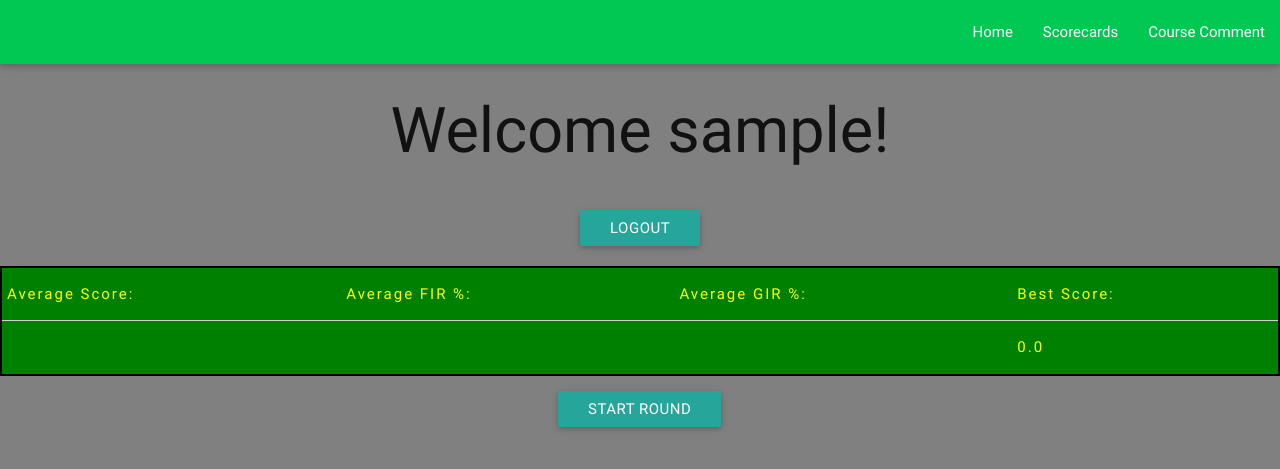
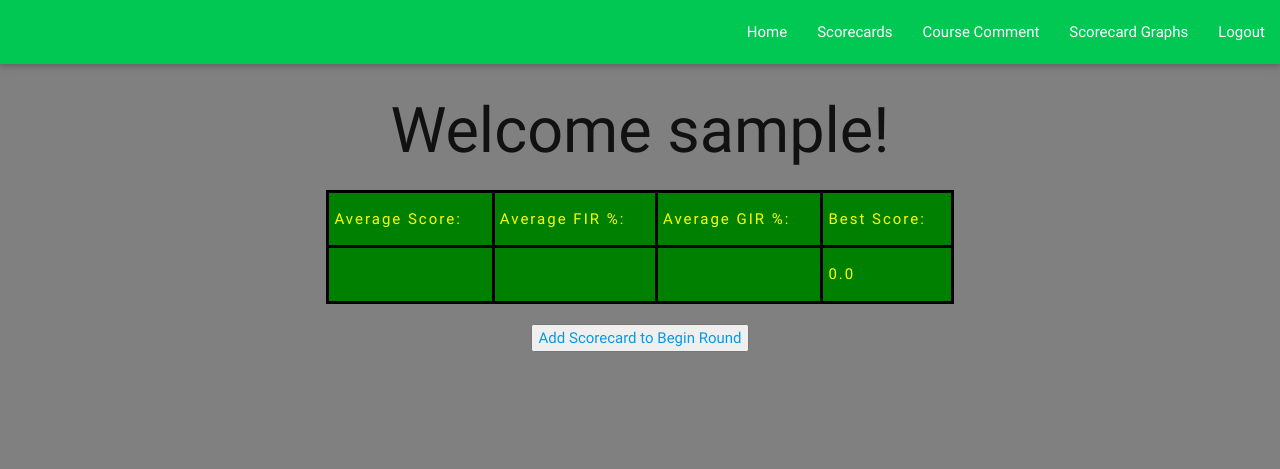
Before and after one commit to pnitto/Golf_Project, a Django app: a page that uses app/golf_project/golf_app/views.py in a window 1280 px wide. Shown: the top 469 px of the page. Run offline with Django 3.2, Linux system fonts and the light colour scheme; the visitor is signed in with stand-in values (Sample User, id 1); data that the repository does not hold is empty; parts of the project's set-up code (start-up, migrations or seed data) failed here and were passed over; some libraries are stand-ins or nearby versions.

Commit message:
fixed displays for gir and fir

```diff
--- a/app/golf_project/golf_app/static/css/style.css
+++ b/app/golf_project/golf_app/static/css/style.css
@@ -9,21 +9,26 @@
 .icon-block {
   padding: 0 15px;
 }
+
 .icon-block .material-icons {
 	font-size: inherit;
 }
 
+
 table.bordered {
-    background-color : green;
-    border : 2px solid black;
+    background-color: green;
+    border: 2px solid black;
 }
 
 table td {
     color: yellow;
     vertical-align: bottom;
     letter-spacing: 2px;
+    border: solid black
 }
-
+table th {
+    border: solid black;
+}
 body {
     background-color: gray;
 }
@@ -48,3 +53,26 @@ button.add-scorecard {
     background-color: blue;
     color: white;
 }
+
+.scorecard-button-hole {
+    padding: 20px;
+}
+
+label {
+    color: yellow;
+    font-size: 1rem;
+}
+
+.hole-detail {
+    color: white;
+}
+
+.checkbox-fix label{
+    top: 6px;
+    left: 11px;
+}
+
+.start-round {
+    padding: 20px;
+    color: black;
+}
--- a/app/golf_project/golf_app/templates/base.html
+++ b/app/golf_project/golf_app/templates/base.html
@@ -33,40 +33,14 @@
   </div>
   </nav>
   <div class="container">
+  </div>
 {% block body %}
-<h1 align="center"> Welcome {{ user.username }}!</h1>
-<div align="center" class="login-register">
-    {% if user.id %}
-        <a href="{% url 'golf_app:logout' %}" class="waves-effect waves-light btn">Logout</a>
-    {% else %}
-        <a href="{% url 'golf_app:login' %}" class="waves-effect waves-light btn">Login</a>
-        <a href="{% url 'golf_app:user_registration' %}" class="waves-effect waves-light btn">Sign up</a>
-    {% endif %}
-</div>
 {% endblock %}
-</div>
   <div class="container">
 {% block content %}
 {% endblock %}
 </div>
-<table align="center" border="1" class="bordered">
-    <tr>
-        <td>Average Score:</td>
-        <td>Average FIR %:</td>
-        <td>Average GIR %:</td>
-        <td>Best Score: </td>
-    </tr>
-    <tr>
-    <td>{{ user.golfer.average_score }}</td>
-    <td>{{ user.golfer.average_fir }}</td>
-    <td>{{ user.golfer.average_gir }}</td>
-    <td>0.0 </td>
-    </tr>
-</table>
   <p></p>
-<div align="center">
-<a href="{% url 'golf_app:scorecard_history' %}" class="waves-effect waves-light btn">Start Round</a>
-</div>
   <script src="https://code.jquery.com/jquery-2.1.1.min.js"></script>
   <script src="{% static 'js/materialize.js' %}"></script>
   <script src="{% static 'js/init.js' %}"></script>
--- a/app/golf_project/golf_app/templates/golf_app/scorecard_graphs.html
+++ b/app/golf_project/golf_app/templates/golf_app/scorecard_graphs.html
@@ -1,3 +1,4 @@
+{% extends 'base.html' %}
 
 <!DOCTYPE html>
 <html>
--- /dev/null
+++ b/app/golf_project/golf_app/templates/home.html
@@ -0,0 +1,82 @@
+{% load staticfiles %}
+<!DOCTYPE html>
+<html>
+<head lang="en">
+    <meta charset="UTF-8">
+    <meta name="viewport" content="width=device-width, initial-scale=1">
+    <meta http-equiv="Content-Type" content="text/html; charset=UTF-8"/>
+    <meta name="viewport" content="width=device-width, initial-scale=1, maximum-scale=1.0"/>
+    <title></title>
+    <link href="https://fonts.googleapis.com/icon?family=Material+Icons" rel="stylesheet">
+    <link href="{% static 'css/materialize.css'%}" type="text/css" rel="stylesheet" media="screen,projection" />
+    <link href="{% static 'css/style.css' %}" type="text/css" rel="stylesheet" media="screen,projection" />
+
+</head>
+{% block head %}
+{% endblock %}
+
+<body>
+  <nav class="#00c853 green accent-4" role="navigation">
+      <ul class="right hide-on-med-and-down">
+        <li><a href="{% url 'golf_app:home' %}">Home</a></li>
+      <li><a href="{% url 'golf_app:scorecard_history' %}">Scorecards</a></li>
+      <li><a href="{% url 'golf_app:comment_history' %}">Course Comment</a></li>
+      <li><a href="{% url 'golf_app:graph' %}">Scorecard Graphs</a></li>
+          {% if user.id %}
+               <li><a href="{% url 'golf_app:logout' %}">Logout</a></li>
+            {% else %}
+                <li><a href="{% url 'golf_app:login' %}">Login</a></li>
+                <li><a href="{% url 'golf_app:user_registration' %}">Sign up</a></li>
+            {% endif %}
+      </ul>
+      <div id="side-nav-bar">
+          <ul id="nav-mobile" class="side-nav">
+            <li><a href="{% url 'golf_app:home' %}">Home</a></li>
+          <li><a href="{% url 'golf_app:scorecard_history' %}">Scorecards</a></li>
+          <li><a href="{% url 'golf_app:graph' %}">Scorecard Graphs</a></li>
+          <li><a href="{% url 'golf_app:comment_history' %}">Course Comment</a></li>
+            {% if user.id %}
+               <li><a href="{% url 'golf_app:logout' %}">Logout</a></li>
+            {% else %}
+                <li><a href="{% url 'golf_app:login' %}">Login</a></li>
+                <li><a href="{% url 'golf_app:user_registration' %}">Sign up</a></li>
+            {% endif %}
+          </ul>
+          <a href="#" data-activates="nav-mobile" class="button-collapse"><i class="material-icons">menu</i></a>
+      </div>
+  </nav>
+  <div class="container white-background">
+  <div class="container">
+    {% block body %}
+    <h1 align="center"> Welcome {{ user.username }}!</h1>
+    {% endblock %}
+  </div>
+  <div class="container">
+    {% block content %}
+    {% endblock %}
+  </div>
+  <div class="container">
+    <table align="center" class="bordered">
+        <tr>
+            <td>Average Score:</td>
+            <td>Average FIR %:</td>
+            <td>Average GIR %:</td>
+            <td>Best Score: </td>
+        </tr>
+        <tr>
+            <td align="center">{{ user.golfer.average_score }}</td>
+            <td align="center">{{ user.golfer.average_fir }}</td>
+            <td align="center">{{ user.golfer.average_gir }}</td>
+            <td align="center">0.0 </td>
+        </tr>
+    </table>
+  </div>
+  <div align="center" class="start-round">
+   <button><a href="{% url 'golf_app:scorecard_history' %}">Add Scorecard to Begin Round</a></button>
+  </div>
+  </div>
+  <script src="https://code.jquery.com/jquery-2.1.1.min.js"></script>
+  <script src="{% static 'js/materialize.js' %}"></script>
+  <script src="{% static 'js/init.js' %}"></script>
+</body>
+</html>
--- a/app/golf_project/golf_app/templates/registration/login.html
+++ b/app/golf_project/golf_app/templates/registration/login.html
@@ -6,7 +6,7 @@
         {% csrf_token %}
         {{ form.as_p }}
         <button type="submit">Login</button>
-        <input type="hidden" name="next" value='{% url "golf_app:home" %}' />
+        <input type="hidden" name="next" value='{% url "golf_app:home" %}'/>
     </form>
 
 {% endblock %}
--- a/app/golf_project/golf_app/views.py
+++ b/app/golf_project/golf_app/views.py
@@ -52,7 +52,7 @@ def graphs(request):
 
 def home(request):
     context = {}
-    return render_to_response("base.html", context, context_instance=RequestContext(request))
+    return render_to_response("home.html", context, context_instance=RequestContext(request))
 
 # Not sure if I even need serializers yet!!
 class HoleDetailSerializer(serializers.ModelSerializer):
@@ -166,17 +166,20 @@ class ScorecardCreateView(CreateView):
     model = Scorecard
     fields = ['course_name']
     template = "scorecard_form.html"
-    success_url = reverse_lazy("golf_app:scorecard_history")
+    #success_url = reverse_lazy("golf_app:scorecard_history")
 
     def form_valid(self, form):
         golfer = Golfer.objects.get(player=self.request.user)
         form.instance.player = golfer
         return super().form_valid(form)
 
+    def get_success_url(self):
+        return reverse_lazy('golf_app:scorecard_detail', kwargs={'pk':self.object.id})
 
     @method_decorator(login_required(login_url='golf_app:login'))
     def dispatch(self, *args, **kwargs):
         return super(ScorecardCreateView, self).dispatch(*args, **kwargs)
+
 
 
 class ScorecardDeleteView(DeleteView):
```
Also changed, not shown: app/golf_project/golf_app/templates/golf_app/hole_form.html (+15 -6 lines), app/golf_project/golf_app/templates/golf_app/scorecard_detail.html (+6 -4 lines), app/golf_project/golf_app/static/css/materialize.css.
